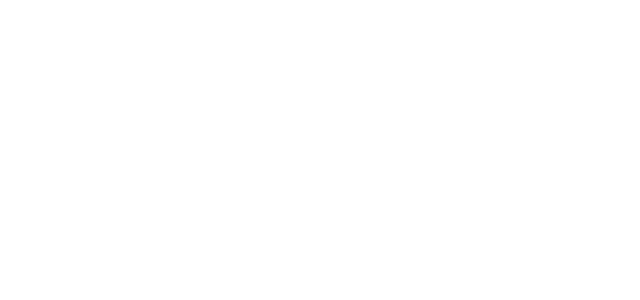
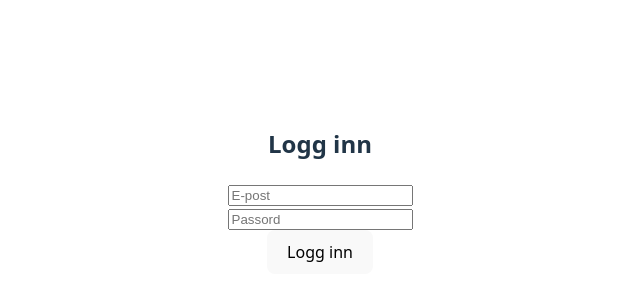
Before and after one commit to ehlma/ABCDealWeb, a React (Vite) app in the folder frontend/: page / in a window 1280 px wide. Before the commit this address had no page. Shown: the part 210-510 px from the top of the page, without its empty margins (320-960 px from the left). Built offline with nearby package versions, Linux system fonts and the light colour scheme.

Commit message:
added login frontend
kalle /api/auth/login
lagre token i localstorage

```diff
--- a/frontend/package.json
+++ b/frontend/package.json
@@ -10,9 +10,11 @@
     "preview": "vite preview"
   },
   "dependencies": {
+    "axios": "^1.9.0",
     "dotenv": "^16.5.0",
     "react": "^19.1.0",
-    "react-dom": "^19.1.0"
+    "react-dom": "^19.1.0",
+    "react-router-dom": "^7.6.1"
   },
   "devDependencies": {
     "@eslint/js": "^9.25.0",
--- a/frontend/src/App.jsx
+++ b/frontend/src/App.jsx
@@ -2,6 +2,7 @@ import { useState } from 'react'
 import './App.css'
 import { BrowserRouter as Router, Routes, Route } from 'react-router-dom';
 import AdminContacts from './pages/AdminContacts';
+import Login from './pages/Login';
 
 function App() {
 
@@ -9,6 +10,8 @@ function App() {
     <>
       <Router>
         <Routes>
+          <Route path='/' element={<Login/>}/>
+          <Route path='/login' element={<Login/>}/>
           <Route path='/admin/contacts' element={<AdminContacts/>}/>
         </Routes>
       </Router>
--- a/frontend/src/pages/AdminContacts.jsx
+++ b/frontend/src/pages/AdminContacts.jsx
@@ -16,7 +16,7 @@ const AdminContacts = () => {
                         Authorization: `Bearer ${token}`,
                     },
                 });
-                setContacts(res, data);
+                setContacts(res.data);
             } catch (error) {
                 setError("Could not fetch contact forms");
             }
--- /dev/null
+++ b/frontend/src/pages/Login.jsx
@@ -0,0 +1,59 @@
+import { useState } from "react";
+import axios from "axios";
+
+const Login = () => {
+    const [email, setEmail] = useState("");
+    const [password, setPassword] = useState("");
+    const [error, setError] = useState("");
+
+    const handleLogin = async (e) => {
+        e.preventDefault();
+        setError("");
+
+        try {
+            const res = await axios.post("http://localhost:5050/api/auth/login", {
+                email,
+                password
+            });
+
+            // lagre token i localStorage
+            localStorage.setItem("token", res.data.token);
+
+            // lagre brukerinfo
+            localStorage.setItem("user", JSON.stringify(res.data.user));
+
+            // naviger videre eller vis suksess
+            alert("Logget inn");
+            window.location.href = '/admin/contacts'; // NB: endre til riktig?
+        } catch (error) {
+            console.error(error);
+            setError("Wrong e-mail or password");
+        }
+    };
+
+    return (
+        <div>
+            <h2>Logg inn</h2>
+            <form onSubmit={handleLogin}>
+                <input
+                    type="email"
+                    placeholder="E-post"
+                    value={email}
+                    onChange={(e) => setEmail(e.target.value)}
+                    required // gir innebygget pop up "vennligst fyll ut dette feltet"
+                /> <br/>
+                <input
+                    type="password"
+                    placeholder="Passord"
+                    value={password}
+                    onChange={(e) => setPassword(e.target.value)}
+                    required
+                /> <br/>
+                <button type="submit">Logg inn</button>
+            </form>
+            {error && <p>{error}</p>}
+        </div>
+    );
+};
+
+export default Login;
```
Also changed, not shown: 1 other file (tests, documents, lock files or other folders).
